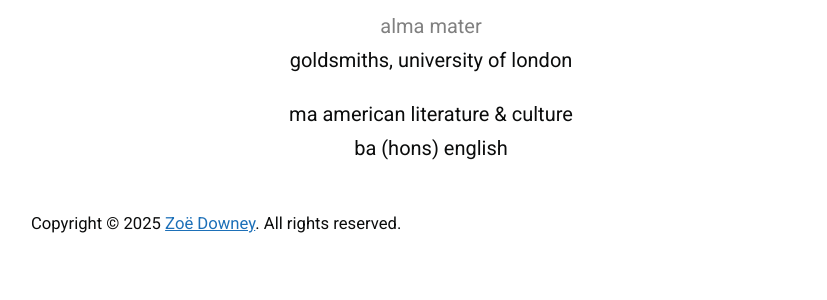
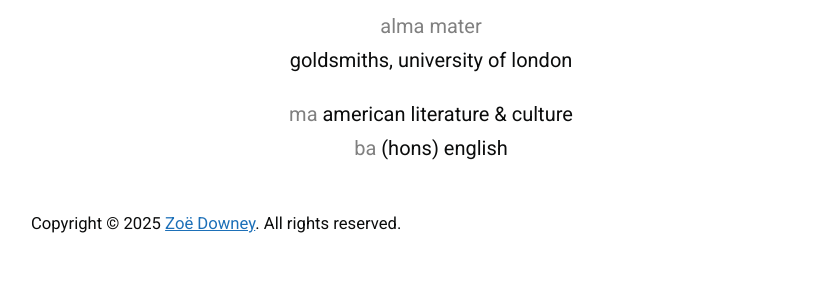
Before and after one commit to zoeurl/zoedowney.github.io, a Jekyll site: the page built from about/index.html, in a window 1280 px wide. Shown: the part 482-782 px from the top of the page, without its empty margins (209-1036 px from the left). Built offline with Jekyll 4.4.1, drawn with Linux system fonts in a browser that asks for light colours.

Commit message:
Update index.html

```diff
--- a/about/index.html
+++ b/about/index.html
@@ -15,6 +15,6 @@
 <br><font color="grey">alma mater</font>
 <br>goldsmiths, university of london
 </p>
-ma american literature & culture
-<br>ba (hons) english
+<font color="grey">ma</font> american literature & culture
+<br><font color="grey">ba</font> (hons) english
 </center></p>
```
